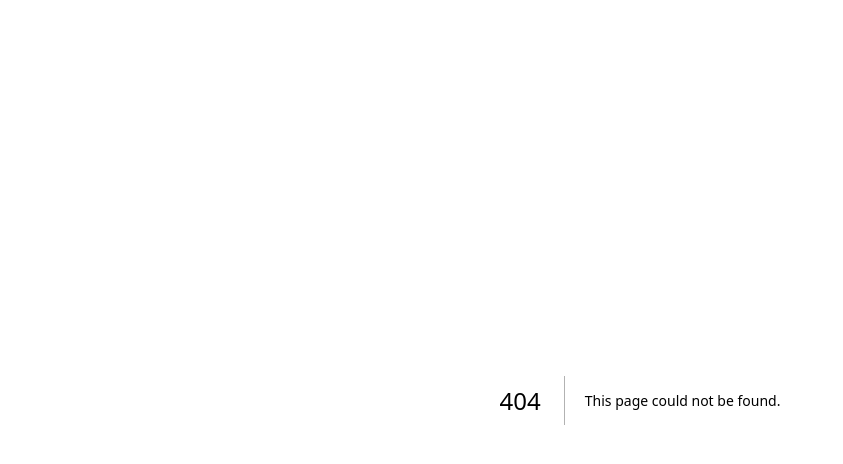
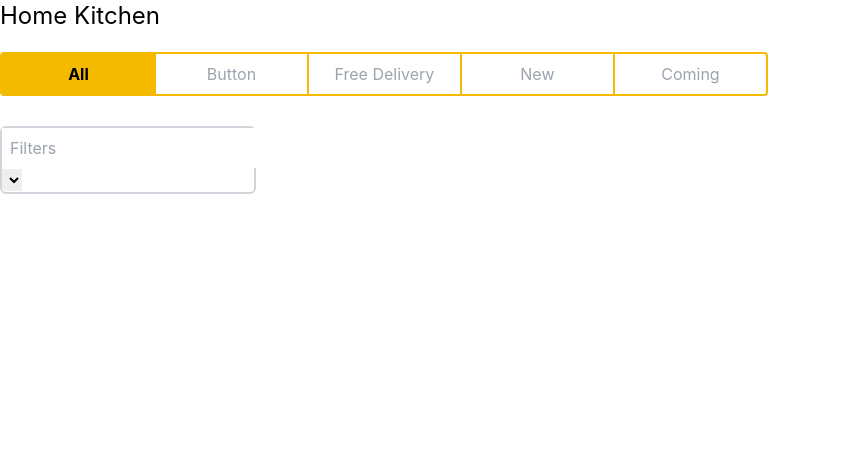
Before and after one commit to aimun-naharr/food-app, a Next.js app: page /components/homeKitchen.jsx/Header in a window 1280 px wide. Before the commit this address had no page. Shown: the top 464 px of the page, without its empty margins (0-843 px from the left). Built offline with nearby package versions, Linux system fonts and the light colour scheme.

Commit message:
header in homekitchen component done

```diff
--- a/package.json
+++ b/package.json
@@ -9,9 +9,11 @@
     "lint": "next lint"
   },
   "dependencies": {
+    "@reduxjs/toolkit": "^1.9.1",
     "next": "13.1.1",
     "react": "18.2.0",
-    "react-dom": "18.2.0"
+    "react-dom": "18.2.0",
+    "react-redux": "^8.0.5"
   },
   "devDependencies": {
     "autoprefixer": "^10.4.13",
--- /dev/null
+++ b/pages/components/homeKitchen.jsx/Header.jsx
@@ -0,0 +1,26 @@
+import React from "react";
+
+const Header = () => {
+	const tabButtons = ["All", "Button", "Free Delivery", "New", "Coming"];
+	return (
+		<div>
+			<h1 className="text-2xl mb-[20px]">Home Kitchen</h1>
+			<div className="w-[60%] rounded border-2 border-[#F3BA00] flex overflow-hidden">
+				{tabButtons.map((button, i) => (
+					<button
+						className="w-full  first:bg-[#F3BA00]  first:font-bold first:text-black last:border-r-0 text-gray-400 py-2 px-4  border-x-[1px] border-[#F3BA00]"
+						key={i}
+					>
+						{button}
+					</button>
+				))}
+			</div>
+			<div className="w-[20%] mt-[30px] rounded-md border-2 border-gray-300">
+				<input type="text" placeholder="Filters" className="p-2" />
+				<select name="Filters" id="" className="border-0 cursor-pointer"></select>
+			</div>
+		</div>
+	);
+};
+
+export default Header;
--- a/pages/components/homeKitchen.jsx/index.jsx
+++ b/pages/components/homeKitchen.jsx/index.jsx
@@ -0,0 +1,14 @@
+import React from "react";
+import Header from "./Header";
+
+const HomeKitchen = () => {
+	return (
+		<div className="mt-[80px] ">
+			<div className="border-2 w-[80%] mx-auto mb-[100px]">
+				<Header />
+			</div>
+		</div>
+	);
+};
+
+export default HomeKitchen;
--- a/pages/index.js
+++ b/pages/index.js
@@ -2,11 +2,13 @@ import Head from 'next/head'
 import Image from 'next/image'
 import styles from '../styles/Home.module.css'
 import Banner from './components/banner'
+import HomeKitchen from './components/HomeKitchen.jsx'
 
 export default function Home() {
   return (
     <div className=''>
     <Banner/>
+    <HomeKitchen/>
     </div>
   )
 }
```
Also changed, not shown: 2 other files (tests, documents, lock files or other folders).
